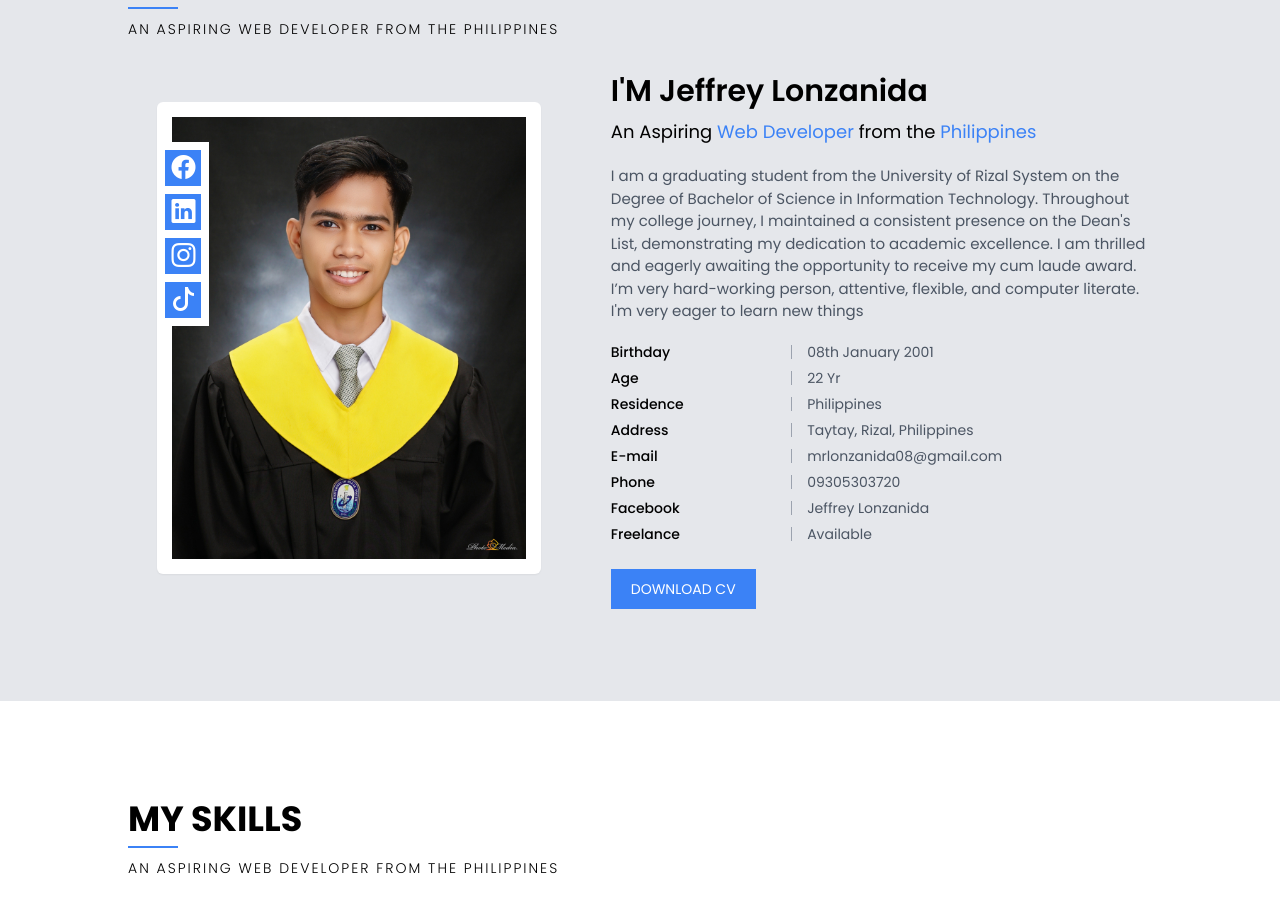
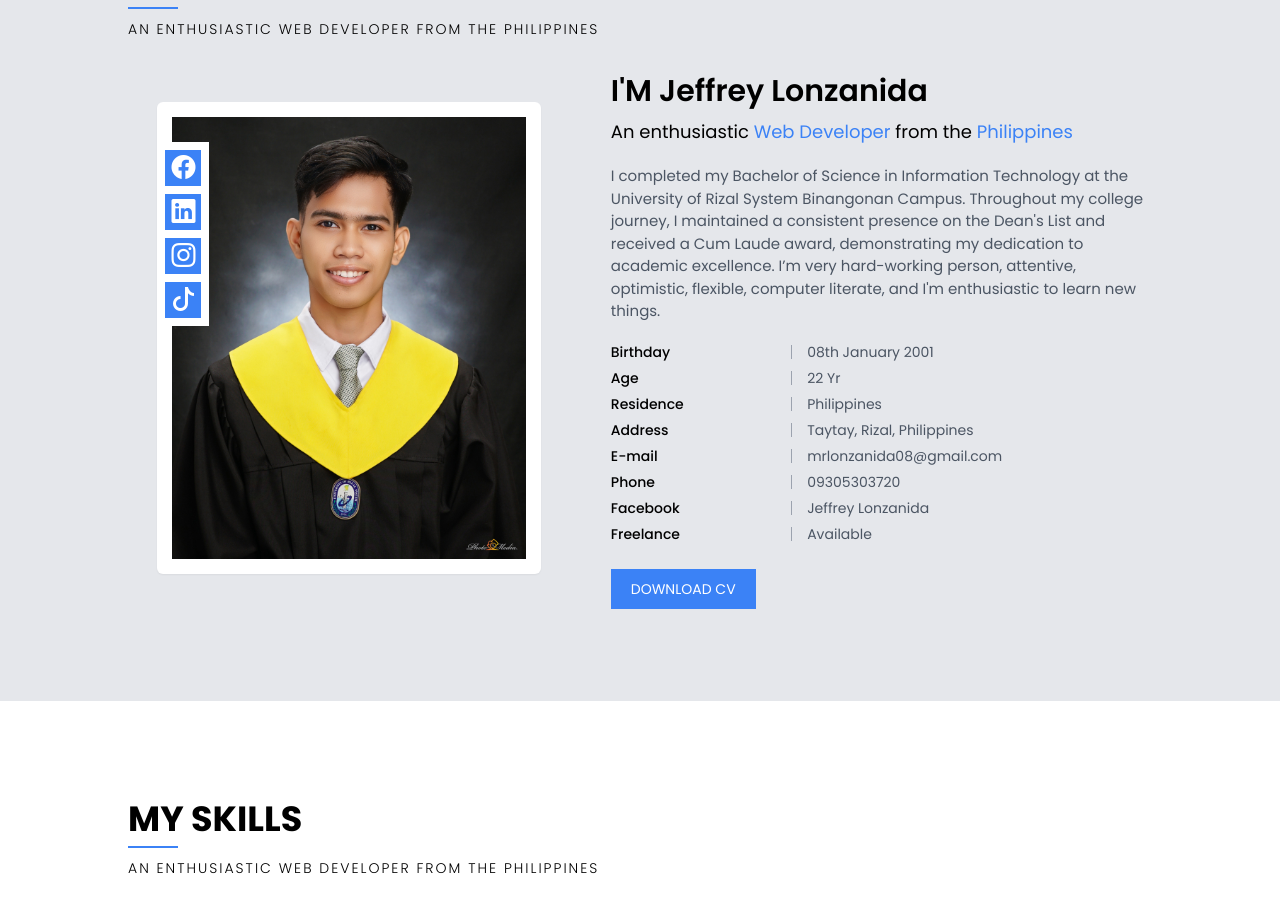
Before and after one commit to ifejinity/Portfoliov5, a website: page index.html in a window 1280 px wide. Shown: the part 938-1849 px from the top of the page. Drawn offline with nearby package versions, Linux system fonts and the light colour scheme.

Commit message:
4th commit

```diff
--- a/index.html
+++ b/index.html
@@ -64,7 +64,7 @@
             <div class="flex gap-5 flex-col md:p-0 p-5 md:bg-transparent bg-white/60" id="hero-text">
                 <p class="md:text-[18px] sm:text-[15px] text-[14px] font-medium leading-[1]">Hello there...</p>
                 <p class="sm:text-[60px] text-[35px] font-semibold leading-[1]" id="hero_sec">Jeffrey Lonzanida</p>
-                <p class="md:text-[20px] sm:text-[18px] text-[16px] font-medium leading-[1.1]">I Am Passionate <span class="underline underline-offset-8 text-blue-500" typing-speed="100" typing-delay="1000" words="Web Developer, Web Designer"></span></p>
+                <p class="md:text-[20px] sm:text-[18px] text-[16px] font-medium leading-[1.1]">I Am Enthusiastic <span class="underline underline-offset-8 text-blue-500" typing-speed="100" typing-delay="1000" words="Web Developer, Web Designer"></span></p>
                 <p class="font-light text-[15px]">The namics of how users interact with interactive elements within a user interface flow chart based on container proportion.</p>
                 <div class="flex md:gap-5 mt-5 md:flex-row flex-col gap-0">
                     <a href="#about" class="w-[120px] text-center bg-blue-500 text-white font-medium p-3 hover:bg-black transition-colors duration-700 text-[14px]">ABOUT</a>
@@ -83,7 +83,7 @@
             <div class="w-full flex flex-col gap-[10px] mb-[35px]">
                 <p class="text-[35px] font-bold leading-[1]" id="about_sec">ABOUT ME</p>
                 <p class="bg-blue-500 h-[2px] w-[50px]"></p>
-                <p class="text-[14px] tracking-[2px] font-light">AN ASPIRING WEB DEVELOPER FROM THE PHILIPPINES</p>
+                <p class="text-[14px] tracking-[2px] font-light">AN ENTHUSIASTIC WEB DEVELOPER FROM THE PHILIPPINES</p>
             </div>
 
             <div class="flex lg:flex-row flex-col md:gap-10">
@@ -100,8 +100,8 @@
                 </div>
                 <div class="lg:w-[55%]">
                     <p class="text-[30px] font-[600] mb-[10px] leading-[1.1]">I'M Jeffrey Lonzanida</p>
-                    <p class="mb-[20px] text-[18px] font-[400]">An Aspiring <span class="text-blue-500">Web Developer</span> from the <span class="text-blue-500">Philippines</span></p>
-                    <p class="text-[15px] text-gray-600 mb-[16px]">I am a graduating student from the University of Rizal System on the Degree of Bachelor of Science in Information Technology. Throughout my college journey, I maintained a consistent presence on the Dean's List, demonstrating my dedication to academic excellence. I am thrilled and eagerly awaiting the opportunity to receive my cum laude award. I’m very hard-working person, attentive, flexible, and computer literate. I'm very eager to learn new things</p>
+                    <p class="mb-[20px] text-[18px] font-[400]">An enthusiastic <span class="text-blue-500">Web Developer</span> from the <span class="text-blue-500">Philippines</span></p>
+                    <p class="text-[15px] text-gray-600 mb-[16px]">I completed my Bachelor of Science in Information Technology at the University of Rizal System Binangonan Campus. Throughout my college journey, I maintained a consistent presence on the Dean's List and received a Cum Laude award, demonstrating my dedication to academic excellence. I’m very hard-working person, attentive, optimistic, flexible, computer literate, and I'm enthusiastic to learn new things.</p>
                     <div class="flex 2xl:flex-row flex-col w-full 2xl:gap-2">
                         <div class="2xl:w-1/2">
                             <div class="grid grid-cols-about leading-[1] text-[14px] py-[6px]">
@@ -154,7 +154,7 @@
             <div class="w-full flex flex-col gap-[10px] mb-[35px]">
                 <p class="text-[35px] font-bold leading-[1]" id="skills_sec">MY SKILLS</p>
                 <p class="bg-blue-500 h-[2px] w-[50px]"></p>
-                <p class="text-[14px] tracking-[2px] font-light">AN ASPIRING WEB DEVELOPER FROM THE PHILIPPINES</p>
+                <p class="text-[14px] tracking-[2px] font-light">AN ENTHUSIASTIC WEB DEVELOPER FROM THE PHILIPPINES</p>
             </div>
             <div class="grid md:grid-cols-6 sm:grid-cols-4 grid-cols-3">
                 <div class="title-container min-w-[100px] min-h-[100px] hover:grayscale-0 transition-all duration-500 grayscale m-auto" data-aos="fade" data-aos-easing="ease-out-cubic" data-aos-duration="1000">
@@ -203,7 +203,7 @@
             <div class="w-full flex flex-col gap-[10px] mb-[35px]">
                 <p class="text-[35px] font-bold leading-[1]" id="edu_sec">MY EDUCATION & EXPERIENCE</p>
                 <p class="bg-blue-500 h-[2px] w-[50px]"></p>
-                <p class="text-[14px] tracking-[2px] font-light">AN ASPIRING WEB DEVELOPER FROM THE PHILIPPINES</p>
+                <p class="text-[14px] tracking-[2px] font-light">AN ENTHUSIASTIC WEB DEVELOPER FROM THE PHILIPPINES</p>
             </div>
 
             <div class="flex md:flex-row flex-col gap-[15px]">
@@ -299,7 +299,7 @@
             <div class="w-full flex flex-col gap-[10px] mb-[35px]">
                 <p class="text-[35px] font-bold leading-[1]" id="works_sec">MY WORKS</p>
                 <p class="bg-blue-500 h-[2px] w-[50px]"></p>
-                <p class="text-[14px] tracking-[2px] font-light">AN ASPIRING WEB DEVELOPER FROM THE PHILIPPINES</p>
+                <p class="text-[14px] tracking-[2px] font-light">AN ENTHUSIASTIC WEB DEVELOPER FROM THE PHILIPPINES</p>
             </div>
             <div class="grid lg:grid-cols-3 sm:grid-cols-2 grid-cols-1 gap-[30px]" id="project_parent">
                 <div class="w-full rounded-md m-auto relative overflow-clip cursor-pointer" id="project_item">
```
